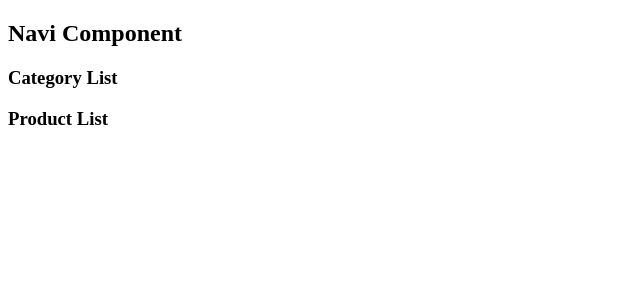
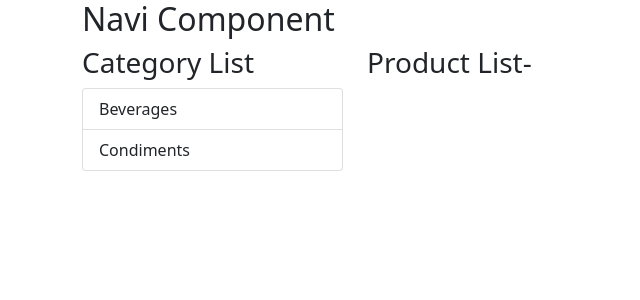
Before and after one commit to ozcanelmaci/react_training, a React (Create React App) app: page / in a window 1280 px wide. Shown: the top 300 px of the page, without its empty margins (0-640 px from the left). Built offline with nearby package versions, Linux system fonts and the light colour scheme.

Commit message:
Preparing API infrastructure

```diff
--- a/package.json
+++ b/package.json
@@ -6,9 +6,11 @@
     "@testing-library/jest-dom": "^5.14.1",
     "@testing-library/react": "^11.2.7",
     "@testing-library/user-event": "^12.8.3",
+    "bootstrap": "^5.1.3",
     "react": "^17.0.2",
     "react-dom": "^17.0.2",
     "react-scripts": "4.0.3",
+    "reactstrap": "^9.0.0",
     "web-vitals": "^1.1.2"
   },
   "scripts": {
--- a/src/App.js
+++ b/src/App.js
@@ -1,17 +1,43 @@
+import React, { Component } from "react";
 import CategoryList from "./CategoryList";
 import Navi from "./Navi";
 import ProductList from "./ProductList";
+import { Container, Row, Col } from "reactstrap";
 
+export default class App extends Component {
+  state = {
+    currentCategory: "",
+  };
 
-function App() {
-  return (
-    <div>
-      <Navi></Navi>
-      <CategoryList></CategoryList>
-      <ProductList></ProductList>
+  changeCategory = (category) => {
+    this.setState({ currentCategory: category.categoryName });
+  };
 
-    </div>
-  );
+  render() {
+    let productInfo = { title: "Product List" };
+    let categoryInfo = { title: "Category List" };
+    return (
+      <div>
+        <Container>
+          <Row>
+            <Navi></Navi>
+          </Row>
+          <Row>
+            <Col xs="3">
+              <CategoryList
+                currentCategory={this.state.currentCategory}
+                changeCategory={this.changeCategory}
+                info={categoryInfo}
+              />
+            </Col>
+            <Col xs="9">
+              <ProductList
+              currentCategory={this.state.currentCategory}
+              info={productInfo} />
+            </Col>
+          </Row>
+        </Container>
+      </div>
+    );
+  }
 }
-
-export default App;
--- a/src/CategoryList.js
+++ b/src/CategoryList.js
@@ -1,11 +1,31 @@
-import React, { Component } from 'react'
+import React, { Component } from "react";
+import { ListGroup, ListGroupItem } from "reactstrap";
 
 export default class CategoryList extends Component {
-    render() {
-        return (
-            <div>
-                <h3>Category List</h3>
-            </div>
-        )
-    }
+  state = {
+    categories: [
+      { categoryId: 1, categoryName: "Beverages" },
+      { categoryId: 2, categoryName: "Condiments" },
+    ]
+  };
+
+  render() {
+    return (
+      <div>
+        <h3>{this.props.info.title}</h3>
+        <ListGroup>
+          {this.state.categories.map((category) => (
+            <ListGroupItem
+              onClick={() => this.props.changeCategory(category)}
+              key={category.categoryId}
+            >
+              {category.categoryName}
+            </ListGroupItem>
+          ))}
+        </ListGroup>
+        <h4>{this.props.currentCategory}</h4>
+        {/* {console.log(this.state.currentCategory)} */}
+      </div>
+    );
+  }
 }
--- a/src/ProductList.js
+++ b/src/ProductList.js
@@ -1,11 +1,11 @@
-import React, { Component } from 'react'
+import React, { Component } from "react";
 
 export default class ProductList extends Component {
-    render() {
-        return (
-            <div>
-                <h3>Product List</h3>
-            </div>
-        )
-    }
+  render() {
+    return (
+      <div>
+        <h3>{this.props.info.title}-{this.props.currentCategory}</h3>
+      </div>
+    );
+  }
 }
--- a/src/index.js
+++ b/src/index.js
@@ -2,6 +2,7 @@ import React from 'react';
 import ReactDOM from 'react-dom';
 import App from './App';
 import reportWebVitals from './reportWebVitals';
+import 'bootstrap/dist/css/bootstrap.min.css'
 
 ReactDOM.render(
   <React.StrictMode>
```
Also changed, not shown: 1 other file (tests, documents, lock files or other folders).
